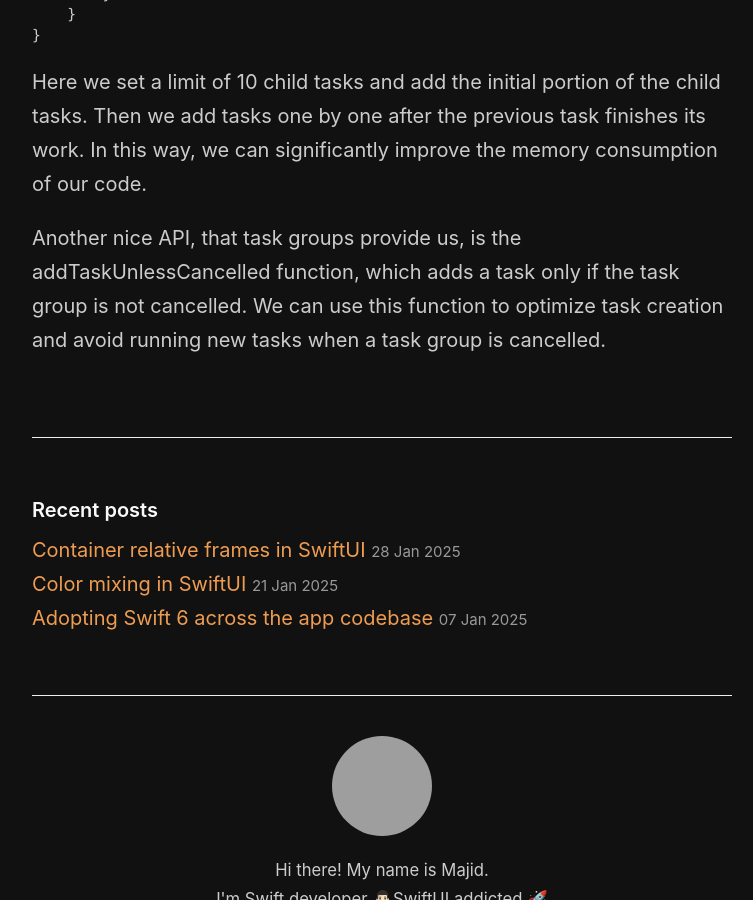
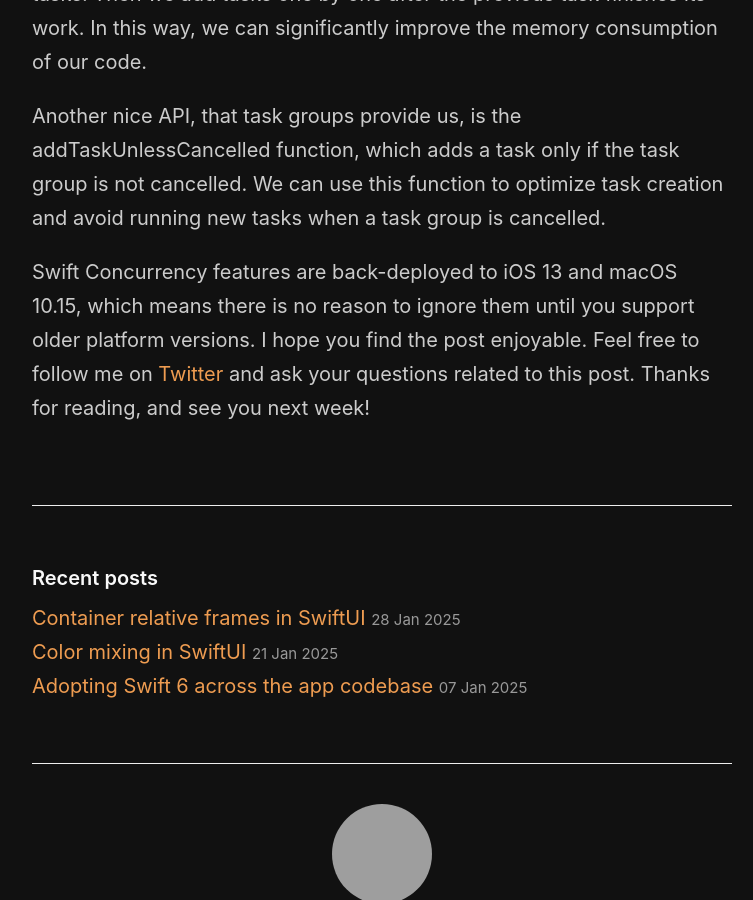
Before and after one commit to mecid/mecid.github.io, a Jekyll site: the page built from _posts/2025-02-04-mastering-task-groups-in-swift.md, in a window 1280 px wide and 900 px high, scrolled down 4901 px, cut to the strip 0-900 px from the top of the window. Shown: the whole strip, without its empty margins (258-1011 px from the left). Built offline with Jekyll 4.4.1, drawn with Linux system fonts in a browser that asks for light colours; some of the changed text lies outside the part shown; grey boxes are pictures that could not be loaded.

Commit message:
task group post conclusion tuned

```diff
--- a/_posts/2025-02-04-mastering-task-groups-in-swift.md
+++ b/_posts/2025-02-04-mastering-task-groups-in-swift.md
@@ -181,3 +179,5 @@ It looks like there is nothing wrong with the code, but even if it doesn’t run
 Here we set a limit of 10 child tasks and add the initial portion of the child tasks. Then we add tasks one by one after the previous task finishes its work. In this way, we can significantly improve the memory consumption of our code.
 
 Another nice API, that task groups provide us, is the addTaskUnlessCancelled function, which adds a task only if the task group is not cancelled. We can use this function to optimize task creation and avoid running new tasks when a task group is cancelled.
+
+Swift Concurrency features are back-deployed to iOS 13 and macOS 10.15, which means there is no reason to ignore them until you support older platform versions. I hope you find the post enjoyable. Feel free to follow me on [Twitter](https://twitter.com/mecid) and ask your questions related to this post. Thanks for reading, and see you next week!
```
Also changed, not shown: other parts of _posts/2025-02-04-mastering-task-groups-in-swift.md (+0 -2 lines).
